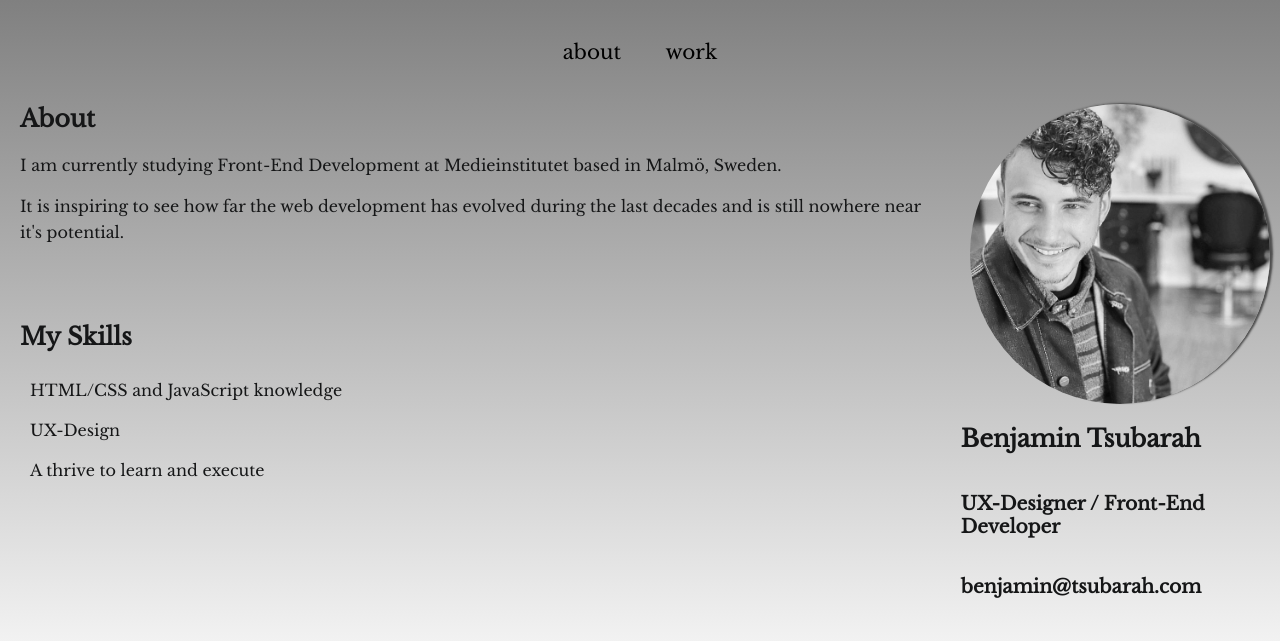
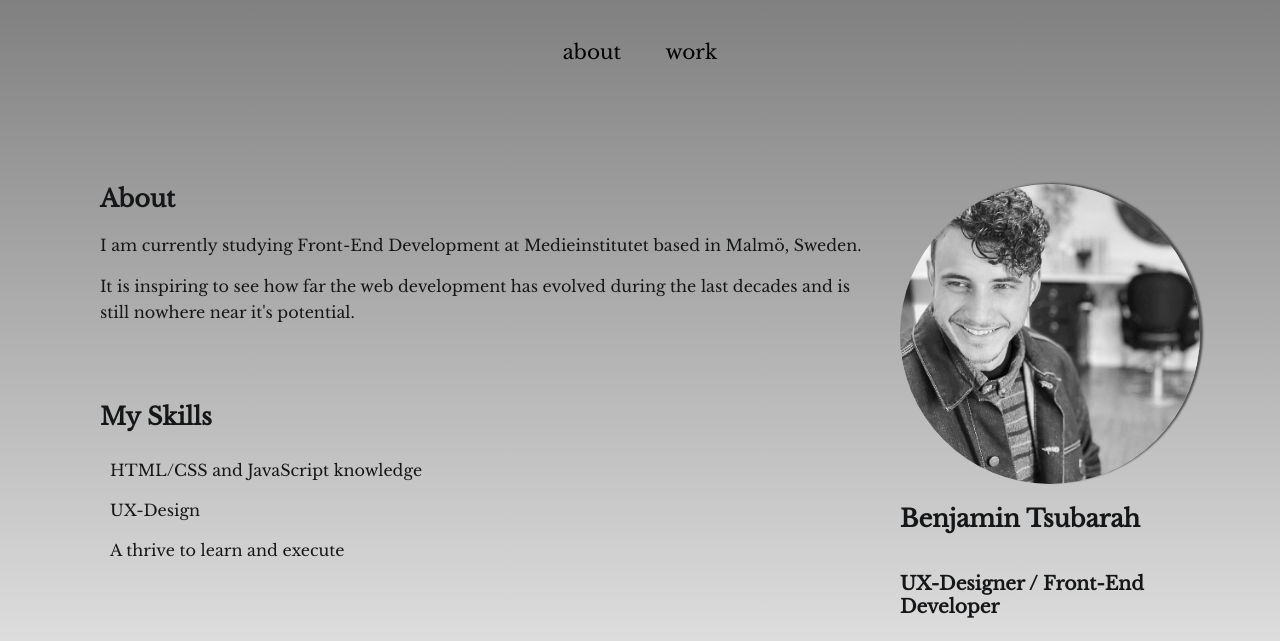
Before and after one commit to Tsubarah/Tsubarah.com, a plain HTML site: page index.html in a window 1280 px wide. Shown: the top 641 px of the page. Drawn offline with nearby package versions, Linux system fonts and the light colour scheme.

Commit message:
added some padding

```diff
--- a/styles.css
+++ b/styles.css
@@ -99,7 +99,9 @@ footer {
 @media (min-width: 481px) {
     main {
         display: flex;
+        justify-content: space-evenly;
         flex-direction: row-reverse;
+        padding: 80px;
     }
     .bioText {
         align-items: flex-start;
```
